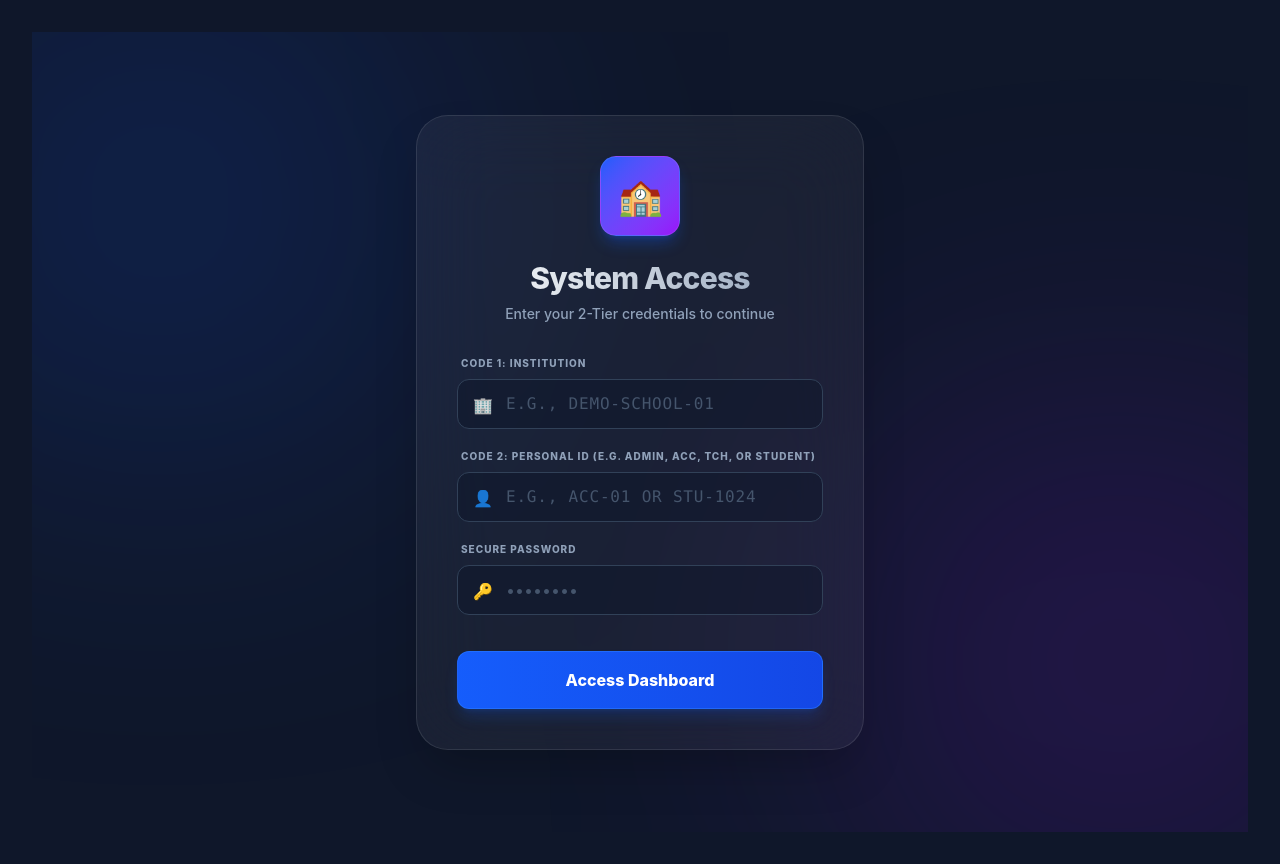
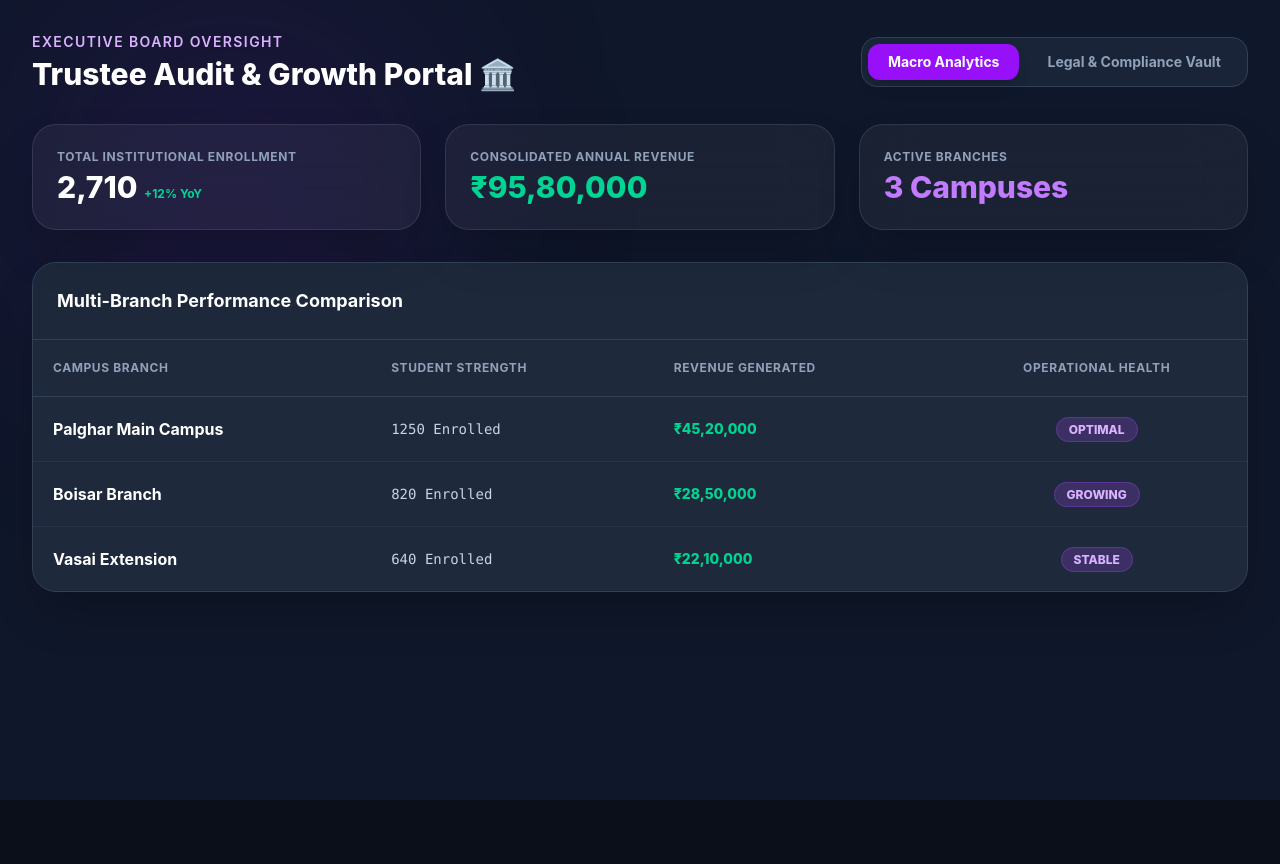
Before and after one commit to sikhakumari011989-stack/school-erp, a React (Vite) app: page /trustee/dashboard in a window 1280 px wide. Before the commit this address led to /login. After the commit the page ends 800 px from the top, so only its background shows below. Built offline with nearby package versions, Linux system fonts and the light colour scheme.

Commit message:
Updated Login.jsx with Trustee smart routing

```diff
--- a/src/App.jsx
+++ b/src/App.jsx
@@ -7,12 +7,13 @@ import Sidebar from './Components/Sidebar';
 import Login from './pages/Login';
 import SuperAdminDashboard from './pages/SuperAdminDashboard';
 import PrincipalDashboard from './pages/PrincipalDashboard';
+import AccountantDashboard from './pages/AccountantDashboard';
+import TrusteeDashboard from './pages/TrusteeDashboard'; // NEW IMPORT
 import TeacherDashboard from './pages/TeacherDashboard';
 import TeacherHomework from './pages/TeacherHomework';
 import TeacherAttendance from './pages/TeacherAttendance';
 import StudentDashboard from './pages/StudentDashboard';
 import StudentLMS from './pages/StudentLMS';
-import AccountantDashboard from './pages/AccountantDashboard'; // NEW IMPORT
 
 const AppLayout = ({ children }) => {
   const location = useLocation();
@@ -38,7 +39,8 @@ export default function App() {
 
           <Route path="/admin/dashboard" element={<SuperAdminDashboard />} />
           <Route path="/principal/dashboard" element={<PrincipalDashboard />} />
-          <Route path="/accountant/dashboard" element={<AccountantDashboard />} /> {/* NEW ROUTE */}
+          <Route path="/accountant/dashboard" element={<AccountantDashboard />} />
+          <Route path="/trustee/dashboard" element={<TrusteeDashboard />} /> {/* NEW ROUTE */}
 
           <Route path="/teacher/dashboard" element={<TeacherDashboard />} />
           <Route path="/teacher/homework" element={<TeacherHomework />} />
--- a/src/Components/Sidebar.jsx
+++ b/src/Components/Sidebar.jsx
@@ -15,7 +15,12 @@ export default function Sidebar() {
       return [
         { name: 'Dashboard', path: '/admin/dashboard', icon: '🛡️' },
         { name: 'Principal Suite', path: '/principal/dashboard', icon: '🏛️' },
-        { name: 'Accountant Suite', path: '/accountant/dashboard', icon: '💰' } // ADDED FOR ADMIN PREVIEW
+        { name: 'Accountant Suite', path: '/accountant/dashboard', icon: '💰' },
+        { name: 'Trustee Audit', path: '/trustee/dashboard', icon: '📈' } // ADDED FOR TESTING
+      ];
+    } else if (user.role === 'trustee') {
+      return [
+        { name: 'Dashboard', path: '/trustee/dashboard', icon: '📈' }
       ];
     } else if (user.role === 'accountant') {
       return [
--- a/src/pages/Login.jsx
+++ b/src/pages/Login.jsx
@@ -19,6 +19,8 @@ export default function Login() {
     if (user) {
       if (user.role === 'accountant') {
         navigate('/accountant/dashboard');
+      } else if (user.role === 'trustee') {
+        navigate('/trustee/dashboard');
       } else {
         navigate(`/${user.role}/dashboard`);
       }
@@ -45,17 +47,22 @@ export default function Login() {
         login({ id: "admin-123", name: "Super Admin", role: "admin", school_id: code1 });
         navigate('/admin/dashboard');
       }
-      // 2. ACCOUNTANT LOGIN
+      // 2. TRUSTEE LOGIN
+      else if (code2.includes('tru') || code2.includes('trust')) {
+        login({ id: "tru-123", name: "Board Trustee", role: "trustee", school_id: code1 });
+        navigate('/trustee/dashboard');
+      }
+      // 3. ACCOUNTANT LOGIN
       else if (code2.includes('acc')) {
         login({ id: "acc-123", name: "Chief Accountant", role: "accountant", school_id: code1 });
         navigate('/accountant/dashboard');
       }
-      // 3. TEACHER LOGIN
+      // 4. TEACHER LOGIN
       else if (code2.includes('tch')) {
         login({ id: "teacher-123", name: "Faculty Member", role: "teacher", school_id: code1 });
         navigate('/teacher/dashboard');
       }
-      // 4. STUDENT LOGIN
+      // 5. STUDENT LOGIN
       else {
         login({ id: "student-123", name: "Student", role: "student", school_id: code1 });
         navigate('/student/dashboard');
@@ -109,13 +116,13 @@ export default function Login() {
           {/* TIER 2: PERSONAL CODE */}
           <div>
             <label className="block text-[10px] font-extrabold text-slate-400 uppercase tracking-widest mb-2 ml-1">
-              Code 2: Personal ID (e.g. admin, acc, tch, or student)
+              Code 2: Personal ID (admin, tru, acc, tch, or student)
             </label>
             <div className="relative">
               <span className="absolute left-4 top-3.5 text-slate-500">👤</span>
               <input
                 type="text"
-                placeholder="e.g., ACC-01 or STU-1024"
+                placeholder="e.g., TRU-01 or STU-1024"
                 className="w-full bg-slate-900/50 border border-slate-700 rounded-xl pl-12 pr-4 py-3 text-white placeholder-slate-600 focus:outline-none focus:border-blue-500 focus:ring-1 focus:ring-blue-500 transition-all font-mono uppercase tracking-wider"
                 value={formData.personalCode}
                 onChange={(e) => setFormData({...formData, personalCode: e.target.value})}
--- /dev/null
+++ b/src/pages/TrusteeDashboard.jsx
@@ -0,0 +1,123 @@
+import React, { useState } from "react";
+
+export default function TrusteeDashboard() {
+  const [activeTab, setActiveTab] = useState("overview");
+
+  const branches = [
+    { name: "Palghar Main Campus", students: 1250, revenue: "₹45,20,000", status: "Optimal" },
+    { name: "Boisar Branch", students: 820, revenue: "₹28,50,000", status: "Growing" },
+    { name: "Vasai Extension", students: 640, revenue: "₹22,10,000", status: "Stable" }
+  ];
+
+  const documents = [
+    { title: "Annual Trust Deed & Registration", date: "Verified 2025", status: "Compliant" },
+    { title: "Municipal Fire Safety Clearance", date: "Valid till Dec 2026", status: "Active" },
+    { title: "Government Educational Audit Report", date: "FY 2025-26", status: "Approved" }
+  ];
+
+  return (
+    <div className="relative text-slate-200 min-h-full pb-10 font-sans">
+      <div className="fixed top-0 left-10 w-96 h-96 bg-purple-600/10 rounded-full blur-[120px] pointer-events-none"></div>
+
+      <div className="relative z-10">
+        <div className="mb-8 flex justify-between items-center flex-wrap gap-4">
+          <div>
+            <p className="text-purple-300 text-sm font-semibold mb-1 uppercase tracking-widest">Executive Board Oversight</p>
+            <h1 className="text-3xl font-extrabold text-white">Trustee Audit & Growth Portal 🏛️</h1>
+          </div>
+          <div className="flex gap-2 bg-slate-800/80 p-1.5 rounded-2xl border border-slate-700">
+            <button
+              onClick={() => setActiveTab("overview")}
+              className={`px-5 py-2 rounded-xl font-bold text-sm transition-all ${
+                activeTab === "overview" ? "bg-purple-600 text-white shadow-lg" : "text-slate-400 hover:text-white"
+              }`}
+            >
+              Macro Analytics
+            </button>
+            <button
+              onClick={() => setActiveTab("compliance")}
+              className={`px-5 py-2 rounded-xl font-bold text-sm transition-all ${
+                activeTab === "compliance" ? "bg-purple-600 text-white shadow-lg" : "text-slate-400 hover:text-white"
+              }`}
+            >
+              Legal & Compliance Vault
+            </button>
+          </div>
+        </div>
+
+        {activeTab === "overview" ? (
+          <div className="space-y-8">
+            {/* MACRO STATS */}
+            <div className="grid grid-cols-1 md:grid-cols-3 gap-6">
+              <div className="bg-white/5 backdrop-blur-xl border border-white/10 rounded-3xl p-6 shadow-2xl">
+                <p className="text-slate-400 text-xs font-bold uppercase tracking-wider mb-1">Total Institutional Enrollment</p>
+                <p className="text-3xl font-extrabold text-white">2,710 <span className="text-xs text-emerald-400 font-bold">+12% YoY</span></p>
+              </div>
+              <div className="bg-white/5 backdrop-blur-xl border border-white/10 rounded-3xl p-6 shadow-2xl">
+                <p className="text-slate-400 text-xs font-bold uppercase tracking-wider mb-1">Consolidated Annual Revenue</p>
+                <p className="text-3xl font-extrabold text-emerald-400">₹95,80,000</p>
+              </div>
+              <div className="bg-white/5 backdrop-blur-xl border border-white/10 rounded-3xl p-6 shadow-2xl">
+                <p className="text-slate-400 text-xs font-bold uppercase tracking-wider mb-1">Active Branches</p>
+                <p className="text-3xl font-extrabold text-purple-400">3 Campuses</p>
+              </div>
+            </div>
+
+            {/* BRANCH COMPARISON TABLE */}
+            <div className="bg-[#1E293B] border border-slate-700 rounded-3xl shadow-2xl overflow-hidden">
+              <div className="p-6 border-b border-slate-700 bg-slate-800/50">
+                <h2 className="text-lg font-bold text-white">Multi-Branch Performance Comparison</h2>
+              </div>
+              <table className="w-full text-left border-collapse">
+                <thead>
+                  <tr className="border-b border-slate-700 text-slate-400 text-xs uppercase tracking-wider">
+                    <th className="p-5">Campus Branch</th>
+                    <th className="p-5">Student Strength</th>
+                    <th className="p-5">Revenue Generated</th>
+                    <th className="p-5 text-center">Operational Health</th>
+                  </tr>
+                </thead>
+                <tbody className="divide-y divide-slate-700/50 text-sm">
+                  {branches.map((b, i) => (
+                    <tr key={i} className="hover:bg-slate-800/30 transition-colors">
+                      <td className="p-5 font-bold text-white text-base">{b.name}</td>
+                      <td className="p-5 font-mono text-slate-300">{b.students} Enrolled</td>
+                      <td className="p-5 font-extrabold text-emerald-400">{b.revenue}</td>
+                      <td className="p-5 text-center">
+                        <span className="bg-purple-500/20 text-purple-300 border border-purple-500/30 px-3 py-1 rounded-full text-xs font-extrabold uppercase">
+                          {b.status}
+                        </span>
+                      </td>
+                    </tr>
+                  ))}
+                </tbody>
+              </table>
+            </div>
+          </div>
+        ) : (
+          <div className="bg-[#1E293B] border border-slate-700 rounded-3xl shadow-2xl overflow-hidden p-6">
+            <h2 className="text-xl font-bold text-white mb-6">Secure Legal & Compliance Vault</h2>
+            <div className="grid grid-cols-1 md:grid-cols-3 gap-6">
+              {documents.map((doc, i) => (
+                <div key={i} className="bg-slate-900/60 border border-slate-800 rounded-2xl p-5 flex flex-col justify-between">
+                  <div>
+                    <span className="text-2xl block mb-3">📁</span>
+                    <h3 className="text-base font-bold text-white mb-1">{doc.title}</h3>
+                    <p className="text-xs text-slate-400 mb-4">{doc.date}</p>
+                  </div>
+                  <div className="flex justify-between items-center pt-4 border-t border-slate-800">
+                    <span className="text-xs font-extrabold text-emerald-400 uppercase">{doc.status}</span>
+                    <button onClick={() => alert("Accessing secure document preview...")} className="text-xs bg-purple-600/20 text-purple-400 border border-purple-500/30 px-3 py-1.5 rounded-lg font-bold hover:bg-purple-600/40 transition-all">
+                      View File
+                    </button>
+                  </div>
+                </div>
+              ))}
+            </div>
+          </div>
+        )}
+
+      </div>
+    </div>
+  );
+}
```
